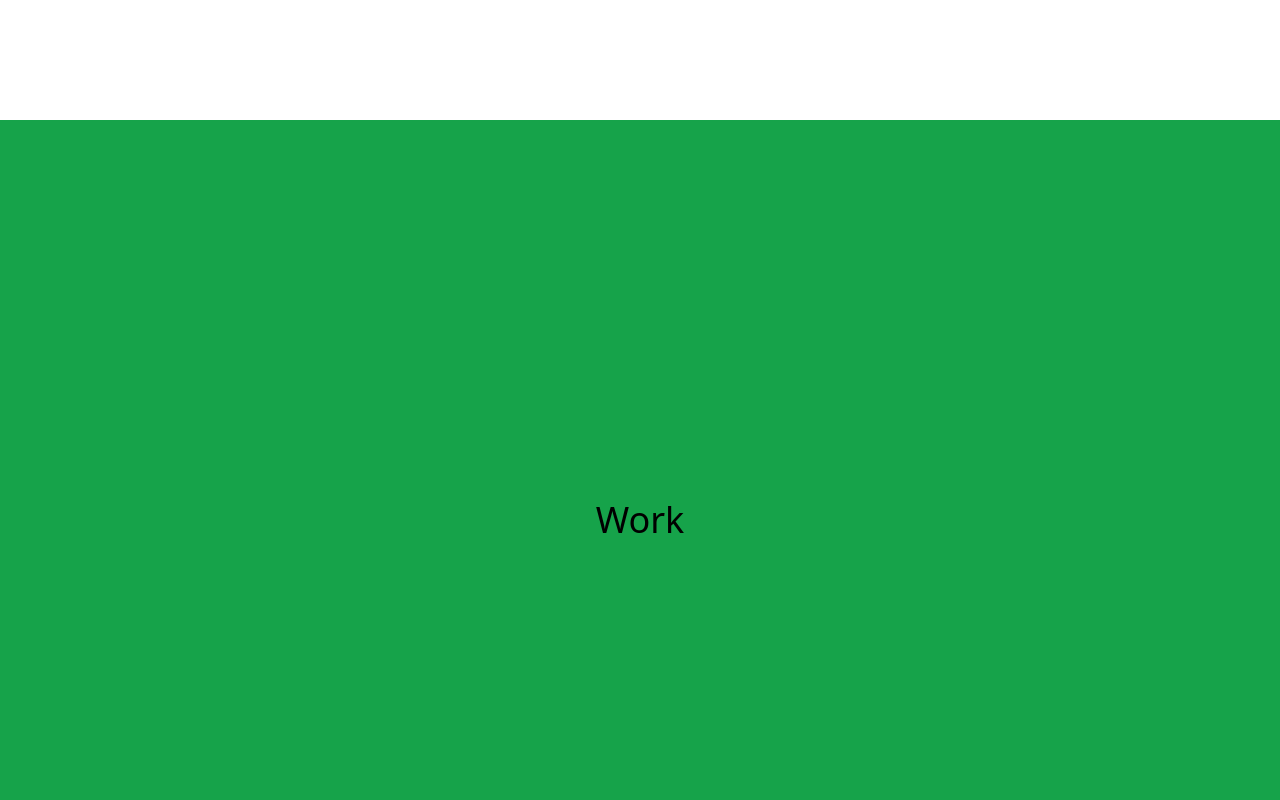
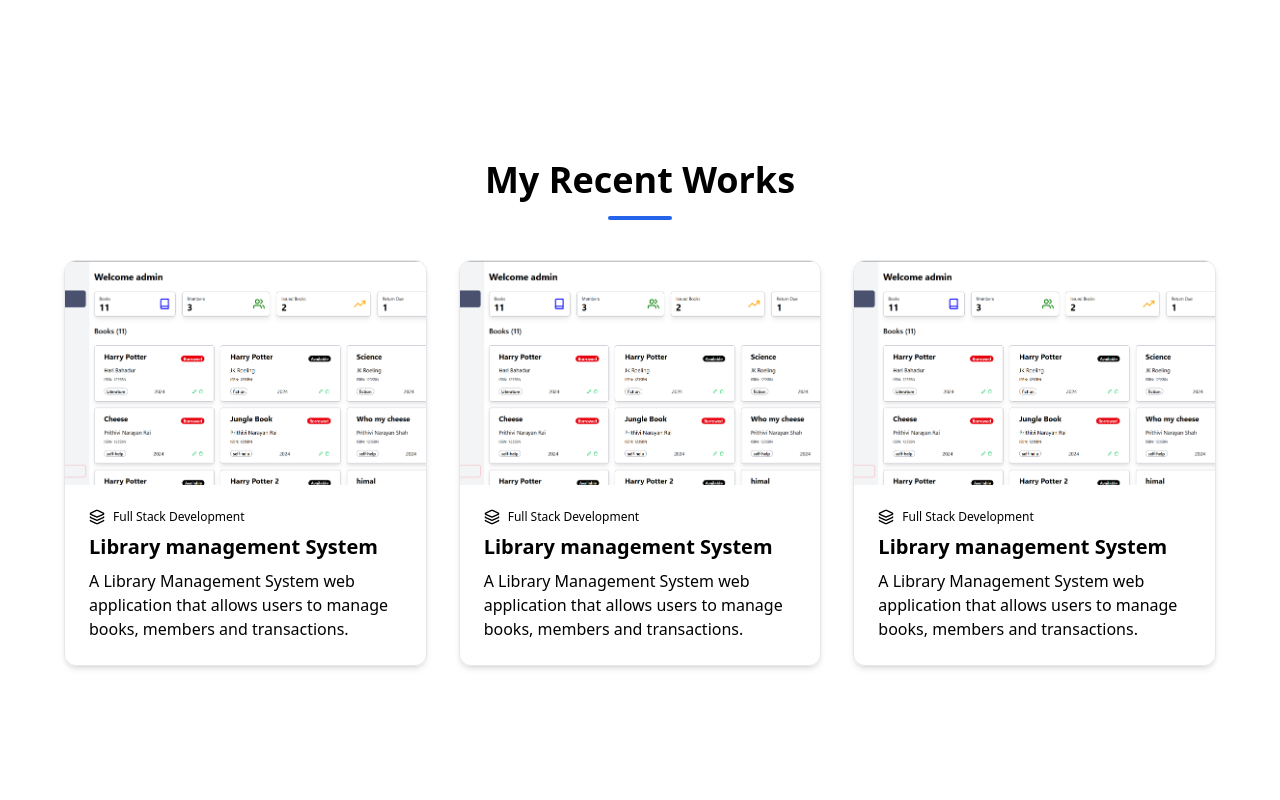
Before and after one commit to Manojhajam/Portfolio, a React (Vite) app in the folder my-project/: page /work in a window 1280 px wide. Shown: the part 3080-3880 px from the top of the page. Built offline with nearby package versions, Linux system fonts and the light colour scheme.

Commit message:
Work card

```diff
--- a/my-project/src/components/Work/Work.jsx
+++ b/my-project/src/components/Work/Work.jsx
@@ -1,11 +1,125 @@
-import React from 'react'
+import React from "react";
+import LMS from "../../assets/LMS.png";
+import { Github,Layers } from "lucide-react";
 
 const Work = () => {
   return (
-    <div className="bg-green-600 h-screen flex items-center justify-center text-4xl">
-      Work
+    <div className="container px-16 mx-auto">
+      <div className="h-screen">
+        <h1 className="text-4xl font-bold mt-10 mb-4 text-center">
+          My Recent Works
+        </h1>
+        <div className="w-16 h-1 bg-blue-600 mx-auto mb-10 rounded-full"></div>
+
+        {/* Cards */}
+        <div className="grid grid-cols-1 md:grid-cols-2 lg:grid-cols-3 gap-8 text-ce">
+
+          <div className="group bg-card rounded-xl overflow-hidden shadow-md hover:shadow-lg transition-all duration-300 border border-border/50">
+            <div className="relative overflow-hidden h-56">
+              <img
+                className="w-full h-full object-cover transition-transform duration-500 group-hover:scale-110"
+                src={LMS}
+                alt=""
+              />
+              <a
+                href="https://github.com/Manojhajam/Library-management-System"
+                target="_blank"
+                className="absolute inset-0 bg-black bg-opacity-50 flex items-center justify-center opacity-0 group-hover:opacity-100 transition-opacity duration-300"
+              >
+                <Github className="h-8 w-8 text-white hover:scale-110 transition-transform" />
+              </a>
+            </div>
+
+            <div className="p-6">
+              <div className="flex items-center gap-2 mb-2">
+                <Layers className="lucide lucide-layers h-4 w-4 text-primary" />
+                <h2 className="text-xs text-muted-foreground font-medium">
+                  Full Stack Development
+                </h2>
+              </div>
+              <h1 className="text-xl font-semibold mb-2">
+                Library management System
+              </h1>
+              <p className="text-muted-foreground">
+                A Library Management System web application that allows users to
+                manage books, members and transactions.
+              </p>
+            </div>
+          </div>
+
+{/* Card-2 */}
+
+          <div className="group bg-card rounded-xl overflow-hidden shadow-md hover:shadow-lg transition-all duration-300 border border-border/50">
+            <div className="relative overflow-hidden h-56">
+              <img
+                className="w-full h-full object-cover transition-transform duration-500 group-hover:scale-110"
+                src={LMS}
+                alt=""
+              />
+              <a
+                href="https://github.com/Manojhajam/Library-management-System"
+                target="_blank"
+                className="absolute inset-0 bg-black bg-opacity-50 flex items-center justify-center opacity-0 group-hover:opacity-100 transition-opacity duration-300"
+              >
+                <Github className="h-8 w-8 text-white hover:scale-110 transition-transform" />
+              </a>
+            </div>
+
+            <div className="p-6">
+              <div className="flex items-center gap-2 mb-2">
+                <Layers className="lucide lucide-layers h-4 w-4 text-primary" />
+                <h2 className="text-xs text-muted-foreground font-medium">
+                  Full Stack Development
+                </h2>
+              </div>
+              <h1 className="text-xl font-semibold mb-2">
+                Library management System
+              </h1>
+              <p className="text-muted-foreground">
+                A Library Management System web application that allows users to
+                manage books, members and transactions.
+              </p>
+            </div>
+          </div>
+
+          {/* Card-3 */}
+          <div className="group bg-card rounded-xl overflow-hidden shadow-md hover:shadow-lg transition-all duration-300 border border-border/50">
+            <div className="relative overflow-hidden h-56">
+              <img
+                className="w-full h-full object-cover transition-transform duration-500 group-hover:scale-110"
+                src={LMS}
+                alt=""
+              />
+              <a
+                href="https://github.com/Manojhajam/Library-management-System"
+                target="_blank"
+                className="absolute inset-0 bg-black bg-opacity-50 flex items-center justify-center opacity-0 group-hover:opacity-100 transition-opacity duration-300"
+              >
+                <Github className="h-8 w-8 text-white hover:scale-110 transition-transform" />
+              </a>
+            </div>
+
+            <div className="p-6">
+              <div className="flex items-center gap-2 mb-2">
+                <Layers className="lucide lucide-layers h-4 w-4 text-primary" />
+                <h2 className="text-xs text-muted-foreground font-medium">
+                  Full Stack Development
+                </h2>
+              </div>
+              <h1 className="text-xl font-semibold mb-2">
+                Library management System
+              </h1>
+              <p className="text-muted-foreground">
+                A Library Management System web application that allows users to
+                manage books, members and transactions.
+              </p>
+            </div>
+          </div>
+
+        </div>
+      </div>
     </div>
-  )
-}
+  );
+};
 
-export default Work
+export default Work;
```
Also changed, not shown: my-project/src/assets/LMS.png (added), my-project/src/components/NextComponent/NextComponent.jsx (added).
